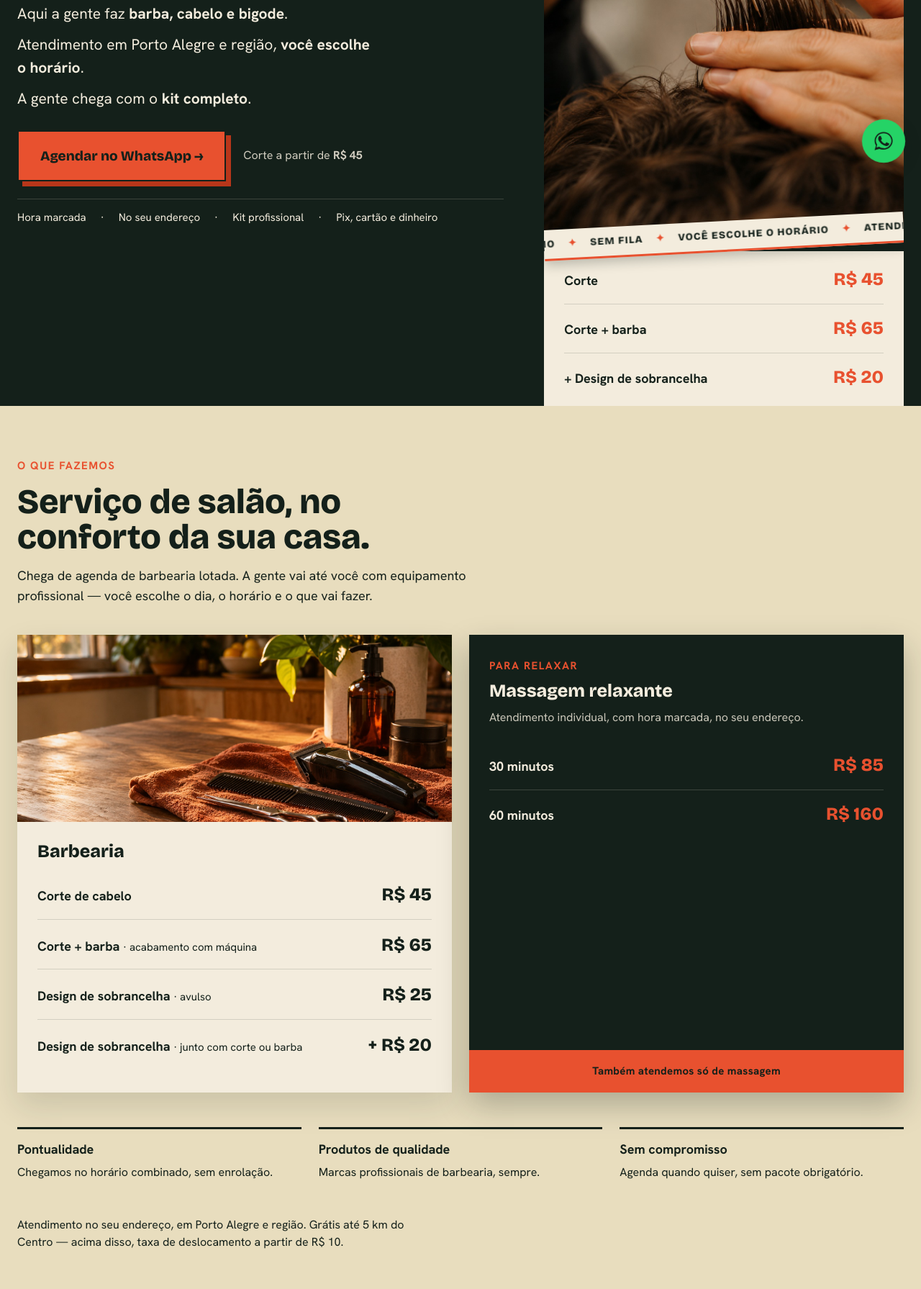
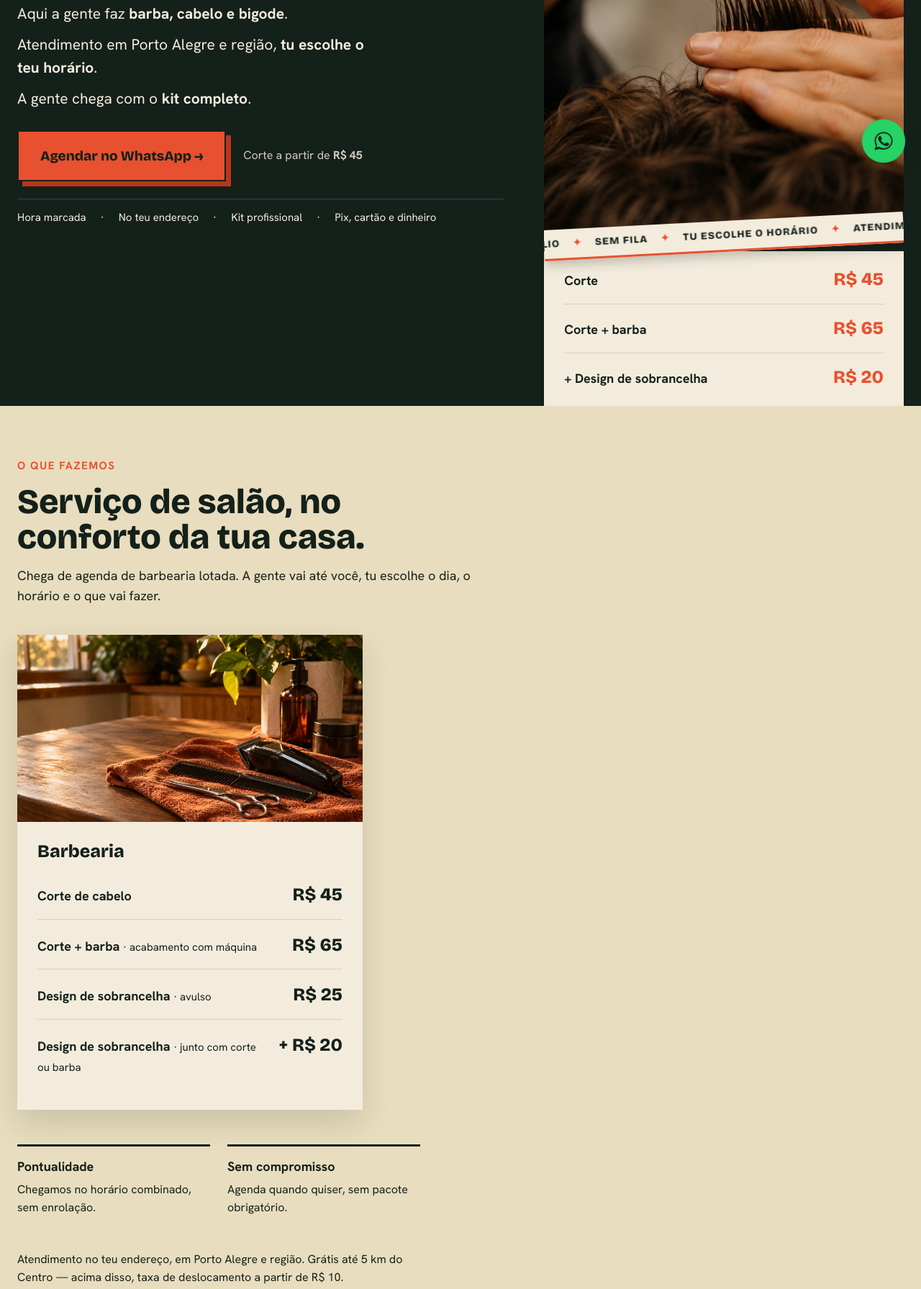
Before and after one commit to bmmconsultoria1-cell/baitatrato, a plain HTML site: page index.html in a window 1280 px wide. Shown: the part 552-2343 px from the top of the page at 72% size. Drawn offline with nearby package versions, Linux system fonts and the light colour scheme.

Commit message:
Remove massagem e aplica voz tu/teu em todo o site
MEI atual cobre só corte de cabelo masculino e barba; massagem exigiria
ME no Simples. Ajusta todo o texto do site para a voz da marca (tu/teu,
com exceções após "com", "até" e "para") e redimensiona cards/grids.

Co-Authored-By: Claude Sonnet 5 <noreply@anthropic.com>
Claude-Session: https://claude.ai/code/session_01DQab6JyH56NkGSvTncXLYr

```diff
--- a/index.html
+++ b/index.html
@@ -4,7 +4,7 @@
 <meta charset="utf-8">
 <meta name="viewport" content="width=device-width, initial-scale=1">
 <title>Baita Trato — Barba, cabelo e bigode a domicílio em Porto Alegre</title>
-<meta name="description" content="Corte, barba e bigode no seu endereço, em Porto Alegre e região, com hora marcada. Também oferecemos massagem relaxante. Agende pelo WhatsApp.">
+<meta name="description" content="Barba, cabelo e bigode no teu endereço, em Porto Alegre e região, na hora que tu preferir. Agende pelo WhatsApp.">
 <link rel="preconnect" href="https://fonts.googleapis.com">
 <link href="https://fonts.googleapis.com/css2?family=Bricolage+Grotesque:opsz,wght@12..96,500;12..96,800&family=Hanken+Grotesk:wght@400;600;700&display=swap" rel="stylesheet">
 <style>
@@ -63,10 +63,10 @@ h3{margin:0; font-family:'Bricolage Grotesque','Helvetica Neue',sans-serif; font
 <div class="hero-grid">
 <div class="hero-copy" style="display: flex; flex-direction: column; gap: 24px; justify-content: center; padding-bottom: 40px">
 <div class="eyebrow">Barbearia a domicílio</div>
-<h1 style="margin: 0; font-family: 'Bricolage Grotesque', 'Helvetica Neue', sans-serif; font-weight: 800; font-size: clamp(44px, 6vw, 84px); line-height: 0.96; letter-spacing: -0.03em; text-wrap: balance">Dê um baita trato no visual.</h1>
+<h1 style="margin: 0; font-family: 'Bricolage Grotesque', 'Helvetica Neue', sans-serif; font-weight: 800; font-size: clamp(44px, 6vw, 84px); line-height: 0.96; letter-spacing: -0.03em; text-wrap: balance">Dê um baita trato no teu visual.</h1>
 <p style="margin: 0; font-size: 21px; max-width: 540px; text-wrap: pretty; opacity: 0.92; display:flex; flex-direction:column; gap:10px">
 <span>Aqui a gente faz <strong>barba, cabelo e bigode</strong>.</span>
-<span>Atendimento em Porto Alegre e região, <strong>você escolhe o horário</strong>.</span>
+<span>Atendimento em Porto Alegre e região, <strong>tu escolhe o teu horário</strong>.</span>
 <span>A gente chega com o <strong>kit completo</strong>.</span>
 </p>
 <div style="display: flex; flex-wrap: wrap; align-items: center; gap: 24px; margin-top: 4px">
@@ -74,7 +74,7 @@ h3{margin:0; font-family:'Bricolage Grotesque','Helvetica Neue',sans-serif; font
 <div style="font-size: 16px; opacity: 0.85">Corte a partir de <strong>R$ 45</strong></div>
 </div>
 <div style="display: flex; flex-wrap: wrap; gap: 10px 20px; font-size: 15px; opacity: 0.75; padding-top: 14px; border-top: 1px solid rgba(243,236,221,0.18)">
-<div>Hora marcada</div><div>·</div><div>No seu endereço</div><div>·</div><div>Kit profissional</div><div>·</div><div>Pix, cartão e dinheiro</div>
+<div>Hora marcada</div><div>·</div><div>No teu endereço</div><div>·</div><div>Kit profissional</div><div>·</div><div>Pix, cartão e dinheiro</div>
 </div>
 </div>
 
@@ -82,7 +82,7 @@ h3{margin:0; font-family:'Bricolage Grotesque','Helvetica Neue',sans-serif; font
 <img src="tesoura-corte-acao.jpg" alt="Tesoura de barbeiro cortando cabelo, close nas mãos" style="display: block; width: 100%; flex: 1; min-height: 300px; object-fit: cover; object-position: center 30%">
 <div class="ribbon-wrap">
 <div class="ribbon-track">
-<span>Atendimento a domicílio</span><span>Sem fila</span><span>Você escolhe o horário</span><span>Atendimento a domicílio</span><span>Sem fila</span><span>Você escolhe o horário</span>
+<span>Atendimento a domicílio</span><span>Sem fila</span><span>Tu escolhe o horário</span><span>Atendimento a domicílio</span><span>Sem fila</span><span>Tu escolhe o horário</span>
 </div>
 </div>
 <div style="background: #F3ECDD; color: #14201A; padding: 6px 28px">
@@ -99,11 +99,11 @@ h3{margin:0; font-family:'Bricolage Grotesque','Helvetica Neue',sans-serif; font
 <div style="max-width: 1280px; margin: 0 auto; padding: 72px 24px; display: flex; flex-direction: column; gap: 40px">
 <div style="display: flex; flex-direction: column; gap: 14px; max-width: 640px">
 <div class="eyebrow">O que fazemos</div>
-<h2>Serviço de salão, no conforto da sua casa.</h2>
-<p style="margin: 0; font-size: 18px">Chega de agenda de barbearia lotada. A gente vai até você com equipamento profissional — você escolhe o dia, o horário e o que vai fazer.</p>
+<h2>Serviço de salão, no conforto da tua casa.</h2>
+<p style="margin: 0; font-size: 18px">Chega de agenda de barbearia lotada. A gente vai até você, tu escolhe o dia, o horário e o que vai fazer.</p>
 </div>
 
-<div class="cards-grid">
+<div class="cards-grid" style="grid-template-columns: 1fr; max-width: 480px">
 <div class="card" style="display: flex; flex-direction: column">
 <img src="kit-barbearia-dourado.jpg" alt="Kit de barbearia profissional — tesoura, máquina e pente sob luz dourada" style="display: block; width: 100%; height: 260px; object-fit: cover; object-position: center 45%">
 <div style="padding: 28px 28px 32px; display: flex; flex-direction: column; gap: 2px">
@@ -114,29 +114,12 @@ h3{margin:0; font-family:'Bricolage Grotesque','Helvetica Neue',sans-serif; font
 <div class="price-row"><div class="n">Design de sobrancelha <span style="font-size: 15px; font-weight: 400">· junto com corte ou barba</span></div><div class="v">+ R$ 20</div></div>
 </div>
 </div>
-
-<div style="display: flex; flex-direction: column; background: #14201A; color: #F3ECDD; box-shadow: 0 18px 40px rgba(20,32,26,0.28)">
-<div style="padding: 32px 28px 0">
-<div class="eyebrow">Para relaxar</div>
-<h3 style="margin: 10px 0 12px">Massagem relaxante</h3>
-<p style="margin: 0 0 20px; font-size: 16px; opacity: 0.82">Atendimento individual, com hora marcada, no seu endereço.</p>
-</div>
-<div style="padding: 0 28px 32px">
-<div class="price-row" style="border-bottom-color: rgba(243,236,221,0.18)"><div class="n">30 minutos</div><div class="v" style="color:#E8512F">R$ 85</div></div>
-<div class="price-row"><div class="n">60 minutos</div><div class="v" style="color:#E8512F">R$ 160</div></div>
-</div>
-<div style="margin-top: auto; padding: 18px 28px; background: #E8512F; color: #14201A; font-weight: 700; font-size: 15px; text-align: center; letter-spacing: 0.02em">Também atendemos só de massagem</div>
-</div>
 </div>
 
-<div class="trust-grid" style="padding-top: 8px">
+<div class="trust-grid" style="padding-top: 8px; grid-template-columns: repeat(2,1fr); max-width: 560px">
 <div style="display: flex; flex-direction: column; gap: 6px; border-top: 3px solid #14201A; padding-top: 14px">
 <div style="font-weight: 800; font-size: 18px">Pontualidade</div>
 <div style="font-size: 16px">Chegamos no horário combinado, sem enrolação.</div>
-</div>
-<div style="display: flex; flex-direction: column; gap: 6px; border-top: 3px solid #14201A; padding-top: 14px">
-<div style="font-weight: 800; font-size: 18px">Produtos de qualidade</div>
-<div style="font-size: 16px">Marcas profissionais de barbearia, sempre.</div>
 </div>
 <div style="display: flex; flex-direction: column; gap: 6px; border-top: 3px solid #14201A; padding-top: 14px">
 <div style="font-weight: 800; font-size: 18px">Sem compromisso</div>
@@ -144,7 +127,7 @@ h3{margin:0; font-family:'Bricolage Grotesque','Helvetica Neue',sans-serif; font
 </div>
 </div>
 
-<p style="margin: 8px 0 0; font-size: 16px; max-width: 580px">Atendimento no seu endereço, em Porto Alegre e região. Grátis até 5 km do Centro — acima disso, taxa de deslocamento a partir de R$ 10.</p>
+<p style="margin: 8px 0 0; font-size: 16px; max-width: 580px">Atendimento no teu endereço, em Porto Alegre e região. Grátis até 5 km do Centro — acima disso, taxa de deslocamento a partir de R$ 10.</p>
 </div>
 </div>
 
@@ -153,7 +136,7 @@ h3{margin:0; font-family:'Bricolage Grotesque','Helvetica Neue',sans-serif; font
 <div style="display: flex; flex-direction: column; gap: 24px; padding: 44px 40px">
 <div style="display: flex; flex-direction: column; gap: 8px">
 <div class="eyebrow">Plano mensal</div>
-<h2>Toda semana no trato. Sempre no seu horário.</h2>
+<h2>Toda semana no trato. Sempre no teu horário.</h2>
 </div>
 <div style="display: flex; align-items: baseline; gap: 14px; flex-wrap: wrap">
 <div style="font-family: 'Bricolage Grotesque', 'Helvetica Neue', sans-serif; font-weight: 800; font-size: 56px; line-height: 1; color: #E8512F">R$ 199</div>
@@ -186,7 +169,7 @@ h3{margin:0; font-family:'Bricolage Grotesque','Helvetica Neue',sans-serif; font
 <div class="card" style="display: flex; flex-direction: column; gap: 10px; padding: 24px">
 <div style="font-family: 'Bricolage Grotesque', 'Helvetica Neue', sans-serif; font-weight: 800; font-size: 40px; color: #E8512F; line-height: 1">01</div>
 <h3>Chame no direct</h3>
-<div>Diga o serviço que quer, pelo Instagram @baita.trato. A resposta é direta, sem formulário.</div>
+<div>Diga o serviço que tu quer. A resposta é direta, sem formulário.</div>
 </div>
 <div class="card" style="display: flex; flex-direction: column; gap: 10px; padding: 24px">
 <div style="font-family: 'Bricolage Grotesque', 'Helvetica Neue', sans-serif; font-weight: 800; font-size: 40px; color: #E8512F; line-height: 1">02</div>
@@ -196,7 +179,7 @@ h3{margin:0; font-family:'Bricolage Grotesque','Helvetica Neue',sans-serif; font
 <div class="card" style="display: flex; flex-direction: column; gap: 10px; padding: 24px">
 <div style="font-family: 'Bricolage Grotesque', 'Helvetica Neue', sans-serif; font-weight: 800; font-size: 40px; color: #E8512F; line-height: 1">03</div>
 <h3>Receba em casa</h3>
-<div>Chegamos com o kit completo, no seu endereço. Pague no local.</div>
+<div>Chegamos com o kit completo, no teu endereço. Pague no local.</div>
 </div>
 </div>
 </div>
@@ -205,8 +188,8 @@ h3{margin:0; font-family:'Bricolage Grotesque','Helvetica Neue',sans-serif; font
 <div style="background: #14201A; color: #F3ECDD; padding: 52px 44px; display: flex; flex-wrap: wrap; align-items: center; justify-content: space-between; gap: 32px">
 <div style="display: flex; flex-direction: column; gap: 8px">
 <div class="eyebrow">Sem fila, sem espera</div>
-<div style="font-family: 'Bricolage Grotesque', 'Helvetica Neue', sans-serif; font-weight: 800; font-size: clamp(40px, 6vw, 68px); line-height: 0.98; letter-spacing: -0.02em">Hora marcada. Sem fila.</div>
-<div style="font-size: 20px; font-weight: 600; opacity: 0.92">Corte, barba e design de sobrancelha — a gente vai até você.</div>
+<div style="font-family: 'Bricolage Grotesque', 'Helvetica Neue', sans-serif; font-weight: 800; font-size: clamp(40px, 6vw, 68px); line-height: 0.98; letter-spacing: -0.02em">Na hora que tu quer. Chega de ficar esperando.</div>
+<div style="font-size: 20px; font-weight: 600; opacity: 0.92">Barba, cabelo e bigode — a gente vai até você.</div>
 </div>
 <a href="https://wa.me/5551999511901?text=Ol%C3%A1!%20Vim%20pelo%20site%20e%20quero%20agendar%20um%20hor%C3%A1rio." class="btn btn-primary">Agendar no WhatsApp →</a>
 </div>
@@ -216,12 +199,12 @@ h3{margin:0; font-family:'Bricolage Grotesque','Helvetica Neue',sans-serif; font
 <div style="display: flex; flex-direction: column; gap: 8px">
 <div style="font-size: 16px; font-weight: 700; letter-spacing: 0.06em; text-transform: uppercase; color: #B8361A">Área de atendimento</div>
 <div style="font-size: 22px; font-weight: 600">Porto Alegre e região</div>
-<div>Atendimento no seu endereço.</div>
+<div>Atendimento no teu endereço.</div>
 </div>
 <div style="display: flex; flex-direction: column; gap: 8px">
 <div style="font-size: 16px; font-weight: 700; letter-spacing: 0.06em; text-transform: uppercase; color: #B8361A">Horários</div>
 <div style="font-size: 22px; font-weight: 600">Combinado no direct</div>
-<div>Você escolhe o dia e o horário.</div>
+<div>Tu escolhe o dia e o horário.</div>
 </div>
 <div style="display: flex; flex-direction: column; gap: 8px">
 <div style="font-size: 16px; font-weight: 700; letter-spacing: 0.06em; text-transform: uppercase; color: #B8361A">Instagram</div>
```
